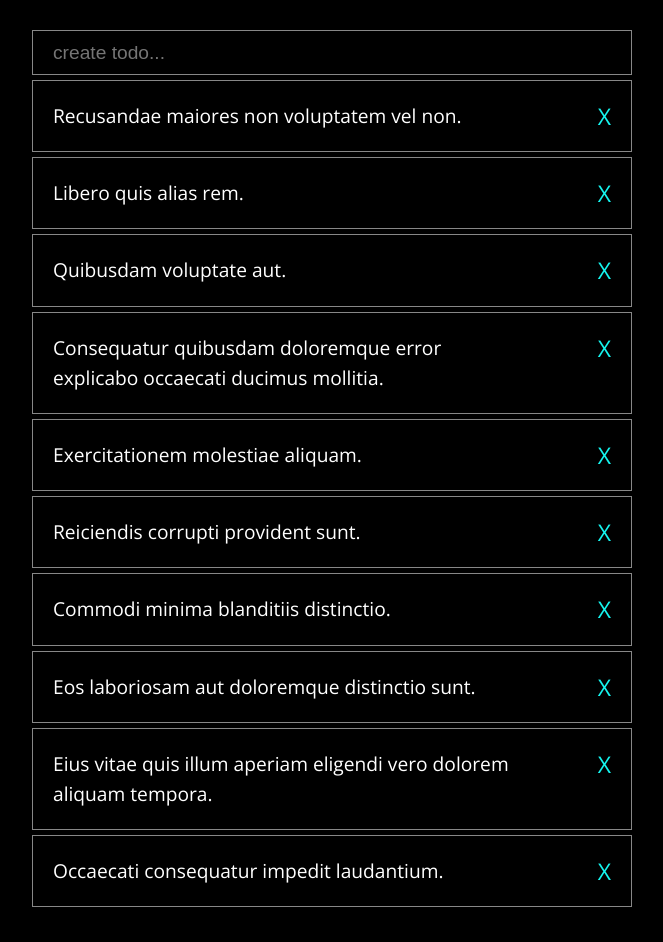
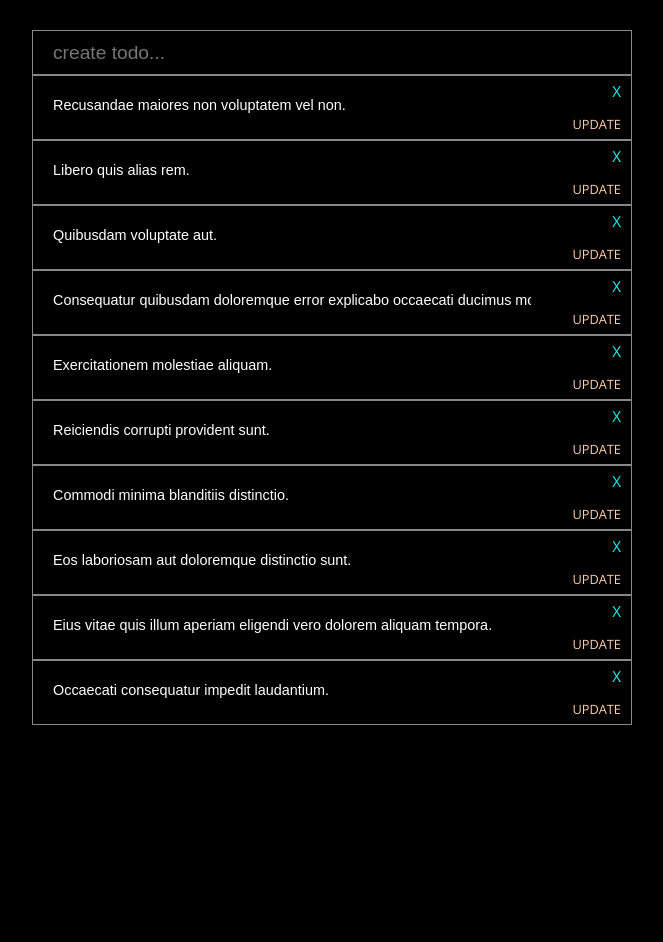
Before and after one commit to scottjason/react-es6-todos-v1, a React (Create React App) app: page / in a window 1280 px wide. Shown: the top 942 px of the page, without its empty margins (338-1001 px from the left). After the commit the page ends 800 px from the top, so only its background shows below. Built offline with nearby package versions, Linux system fonts and the light colour scheme; the HTML template or start-up script is replaced by a standard one.

Commit message:
added update todo

```diff
--- a/src/components/Todo/Todo.js
+++ b/src/components/Todo/Todo.js
@@ -1,11 +1,28 @@
 import React from 'react';
-import { Container, Text, Delete } from './Todo.style';
+import { Container, Delete, Update, Input, Form } from './Todo.style';
 
-const Todo = ({ todo, onDeleteTodo }) => (
-  <Container>
-    <Text>{todo.text}</Text>
-    <Delete onClick={()=> onDeleteTodo(todo)}>X</Delete>
-  </Container>
-)
+const Todo = props => {
+
+  let inputRef = React.createRef();
+
+  const onSubmit = e => {
+    e && e.preventDefault();
+    props.onSaveUpdatedTodo(inputRef.current.value)
+  }
+  return(
+    <Container>
+      <Form onSubmit={e => onSubmit(e)}>
+        <Input
+          ref={inputRef}
+          isEditMode={props.isEditMode}
+          readOnly={!props.isEditMode}
+          defaultValue={props.todo.text}
+        />
+      </Form>
+      <Delete onClick={()=> props.onDeleteTodo(props.todo)}>X</Delete>
+      <Update onClick={()=> props.onToggleUpdate(props.todo)}>UPDATE</Update>
+    </Container>
+  )
+}
 
 export default Todo;
--- a/src/components/Todo/Todo.style.js
+++ b/src/components/Todo/Todo.style.js
@@ -2,24 +2,52 @@ import styled from 'styled-components';
 
 export const Container = styled.div`
   position: relative;
-  display: flex;
-  justify-content: space-between;
-  margin: 5px auto;
   width: 100%;
   height: auto;
-  padding: 20px;
+  min-height: 65px;
+  padding: 10px 20px;
   box-sizing: border-box;
-  background-color: rgba(0, 0, 0, .7);
+  background-color: black;
   border: 1px solid rgba(225, 225, 225, .6);
 `;
 
-export const Text = styled.p`
-  font-size: 1.2rem;
-  color: white;
-  max-width: 85%;
+export const Input = styled.input`
+  background: black;
+  outline: none;
+  resize: none;
+  width: 100%;
+  border: none;
+  padding: 0;
+  box-sizing: border-box;
+  font-size: .9rem;
+  color: ${props =>  props.isEditMode ? '#FFCFA8' : 'white'};
+`
+export const Form = styled.form`
+  position: absolute;
+  margin: 0;
+  width: 80%;
+  outline: none;
+  border: none;
+  background-color: black;
+  z-index: 2;
+`
+
+export const Delete = styled.div`
+  position: absolute;
+  right: 10px;
+  top: 0;
+  color: #15f4ee;
+  cursor: pointer;
+  font-size: .95rem;
+  cursor: pointer;
 `;
 
-export const Delete = styled.div`
-  color: #15f4ee;
+
+export const Update = styled.p`
+  position: absolute;
+  right: 10px;
+  bottom: 0;
+  color: #FFCFA8;
   cursor: pointer;
+  font-size: .8rem;
 `;
--- a/src/components/Todos/Todos.js
+++ b/src/components/Todos/Todos.js
@@ -14,7 +14,10 @@ class Todos extends Component {
             <Todo
               todo={todo}
               key={todo.id}
+              isEditMode={todo.isEditMode}
               onDeleteTodo={this.props.onDeleteTodo}
+              onToggleUpdate={this.props.onToggleUpdate}
+              onSaveUpdatedTodo={this.props.onSaveUpdatedTodo}
             />
           );
         })}
--- a/src/containers/TodosContainer.js
+++ b/src/containers/TodosContainer.js
@@ -23,6 +23,10 @@ class TodosContainer extends Component {
     fetchTodos(stub).then(data => {
       let todos = data.todos;
       if (this._isMounted) {
+        todos = todos.map(todo=> {
+          todo.isEditMode = false
+          return todo;
+        })
         this.setState({ todos })
       }
     });
@@ -37,6 +41,7 @@ class TodosContainer extends Component {
     let todo = {
       id: this.createRandId(),
       text: text,
+      isEditMode: false,
       createdAt: Date.now(),
     };
     let todos = this.state.todos;
@@ -48,6 +53,27 @@ class TodosContainer extends Component {
     todos = todos.filter(td => td.id !== todo.id);
     this.setState({todos});
   }
+  onToggleUpdate = todo => {
+    let todos = this.state.todos.map(td=> {
+      if (td.id === todo.id) {
+        td.isEditMode = !td.isEditMode;
+      } else {
+        td.isEditMode = false;
+      }
+      return td;
+    });
+    this.setState({todos});
+  }
+  onSaveUpdatedTodo = todo => {
+    let todos = this.state.todos.map(td=> {
+      if(td.id === todo.id) {
+        td.text = todo.text
+      }
+      td.isEditMode = false;
+      return td;
+    });
+    this.setState({todos});
+  }
   render() {
     return(
       <React.Fragment>
@@ -56,7 +82,9 @@ class TodosContainer extends Component {
         />
         <Todos
           todos={this.state.todos}
+          onToggleUpdate={todo=> this.onToggleUpdate(todo)}
           onDeleteTodo={todo=> this.onDeleteTodo(todo)}
+          onSaveUpdatedTodo={todo=> this.onSaveUpdatedTodo(todo)}
         />
       </React.Fragment>
     )
```
